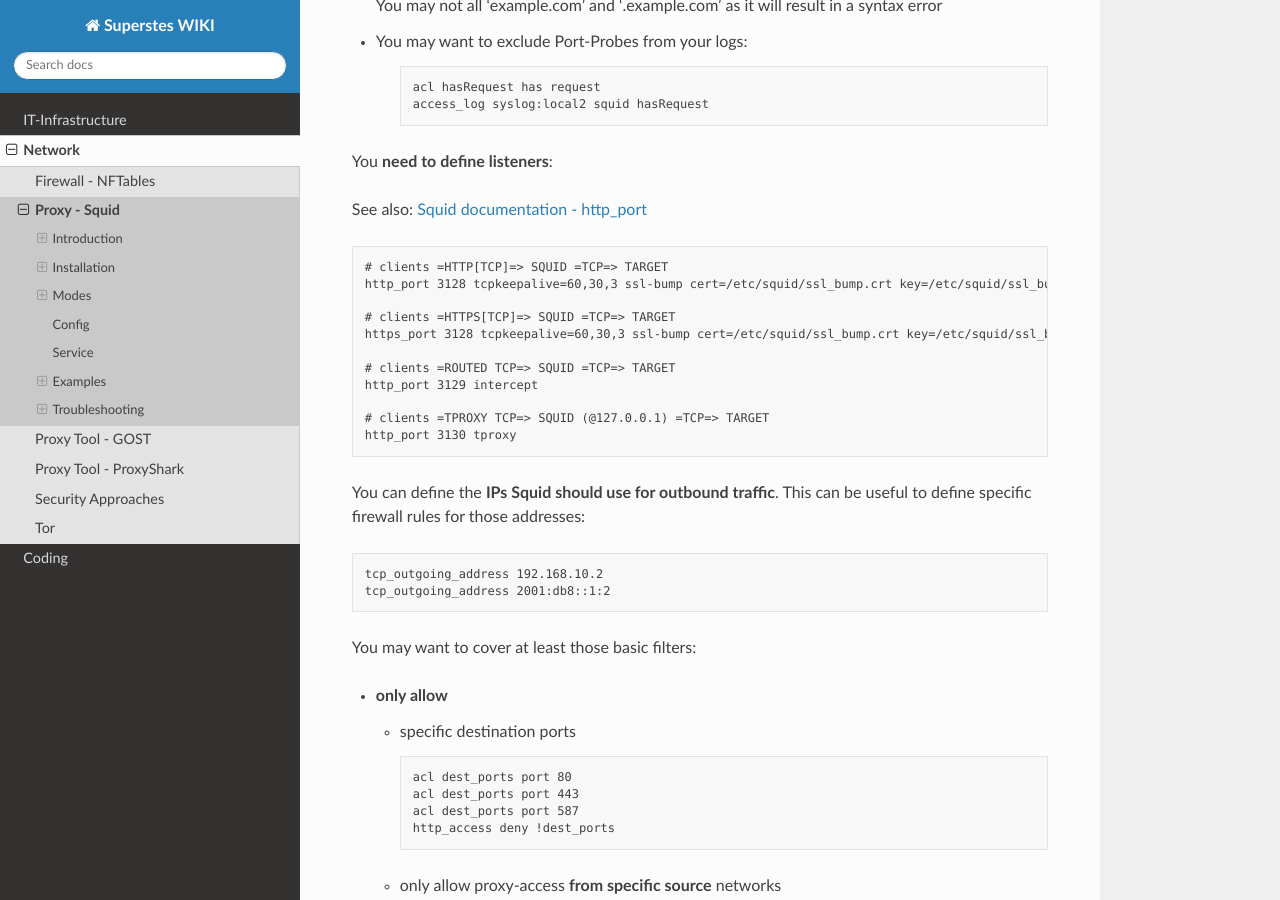
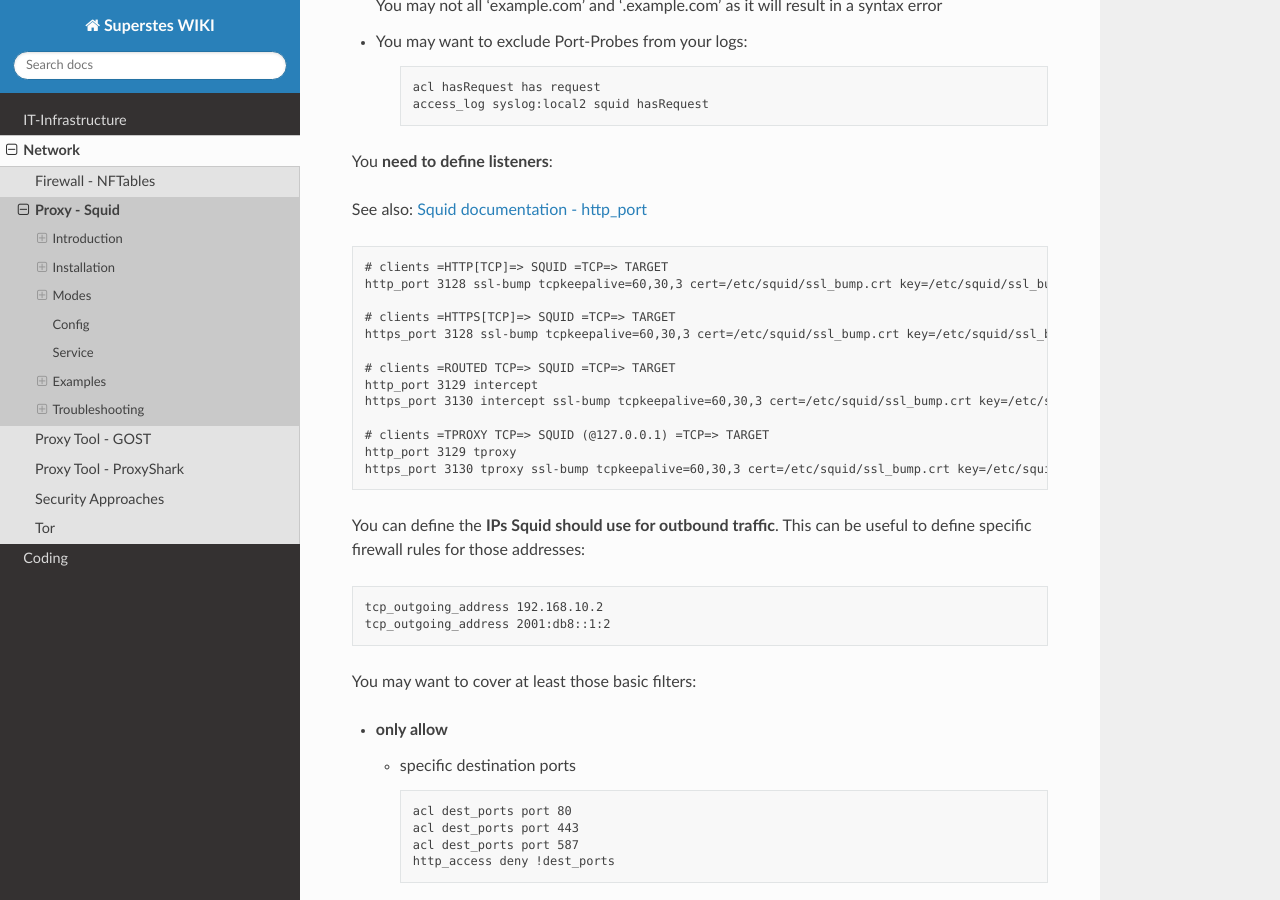
Before and after one commit to superstes/wiki, a Sphinx documentation site: the page built from source/1/network/proxy_squid.rst, in a window 1280 px wide and 900 px high, scrolled down 4594 px. Built offline with Sphinx 7.4.7 and the Read the Docs theme 2.0.0, drawn with Linux system fonts in a browser that asks for light colours.

Commit message:
extended docs for squid listener config

```diff
--- a/source/1/network/proxy_squid.rst
+++ b/source/1/network/proxy_squid.rst
@@ -114,6 +114,7 @@ See also:
 
 * `Squid documentation - interception <https://wiki.squid-cache.org/SquidFaq/InterceptionProxy>`_
 * `Squid documentation - policy routing <https://wiki.squid-cache.org/ConfigExamples/Intercept/IptablesPolicyRoute>`_
+
 
 SSL-BUMP
 ********
@@ -238,17 +239,18 @@ See also: `Squid documentation - http_port <http://www.squid-cache.org/Doc/confi
 .. code-block:: text
 
      # clients =HTTP[TCP]=> SQUID =TCP=> TARGET
-     http_port 3128 tcpkeepalive=60,30,3 ssl-bump cert=/etc/squid/ssl_bump.crt key=/etc/squid/ssl_bump.key cipher=HIGH:MEDIUM:!RC4:!aNULL:!eNULL:!LOW:!3DES:!MD5:!EXP:!PSK:!SRP:!DSS tls-dh=prime256v1:/etc/squid/ssl_bump.dh.pem options=NO_SSLv3,NO_TLSv1,SINGLE_DH_USE,SINGLE_ECDH_USE
+     http_port 3128 ssl-bump tcpkeepalive=60,30,3 cert=/etc/squid/ssl_bump.crt key=/etc/squid/ssl_bump.key cipher=HIGH:MEDIUM:!RC4:!aNULL:!eNULL:!LOW:!3DES:!MD5:!EXP:!PSK:!SRP:!DSS tls-dh=prime256v1:/etc/squid/ssl_bump.dh.pem options=NO_SSLv3,NO_TLSv1,SINGLE_DH_USE,SINGLE_ECDH_USE
 
      # clients =HTTPS[TCP]=> SQUID =TCP=> TARGET
-     https_port 3128 tcpkeepalive=60,30,3 ssl-bump cert=/etc/squid/ssl_bump.crt key=/etc/squid/ssl_bump.key cipher=HIGH:MEDIUM:!RC4:!aNULL:!eNULL:!LOW:!3DES:!MD5:!EXP:!PSK:!SRP:!DSS tls-dh=prime256v1:/etc/squid/ssl_bump.dh.pem options=NO_SSLv3,NO_TLSv1,SINGLE_DH_USE,SINGLE_ECDH_USE
+     https_port 3128 ssl-bump tcpkeepalive=60,30,3 cert=/etc/squid/ssl_bump.crt key=/etc/squid/ssl_bump.key cipher=HIGH:MEDIUM:!RC4:!aNULL:!eNULL:!LOW:!3DES:!MD5:!EXP:!PSK:!SRP:!DSS tls-dh=prime256v1:/etc/squid/ssl_bump.dh.pem options=NO_SSLv3,NO_TLSv1,SINGLE_DH_USE,SINGLE_ECDH_USE
 
      # clients =ROUTED TCP=> SQUID =TCP=> TARGET
      http_port 3129 intercept
+     https_port 3130 intercept ssl-bump tcpkeepalive=60,30,3 cert=/etc/squid/ssl_bump.crt key=/etc/squid/ssl_bump.key cipher=HIGH:MEDIUM:!RC4:!aNULL:!eNULL:!LOW:!3DES:!MD5:!EXP:!PSK:!SRP:!DSS tls-dh=prime256v1:/etc/squid/ssl_bump.dh.pem options=NO_SSLv3,NO_TLSv1,SINGLE_DH_USE,SINGLE_ECDH_USE
 
      # clients =TPROXY TCP=> SQUID (@127.0.0.1) =TCP=> TARGET
-     http_port 3130 tproxy
-
+     http_port 3129 tproxy
+     https_port 3130 tproxy ssl-bump tcpkeepalive=60,30,3 cert=/etc/squid/ssl_bump.crt key=/etc/squid/ssl_bump.key cipher=HIGH:MEDIUM:!RC4:!aNULL:!eNULL:!LOW:!3DES:!MD5:!EXP:!PSK:!SRP:!DSS tls-dh=prime256v1:/etc/squid/ssl_bump.dh.pem options=NO_SSLv3,NO_TLSv1,SINGLE_DH_USE,SINGLE_ECDH_USE
 
 You can define the **IPs Squid should use for outbound traffic**. This can be useful to define specific firewall rules for those addresses:
 
```
